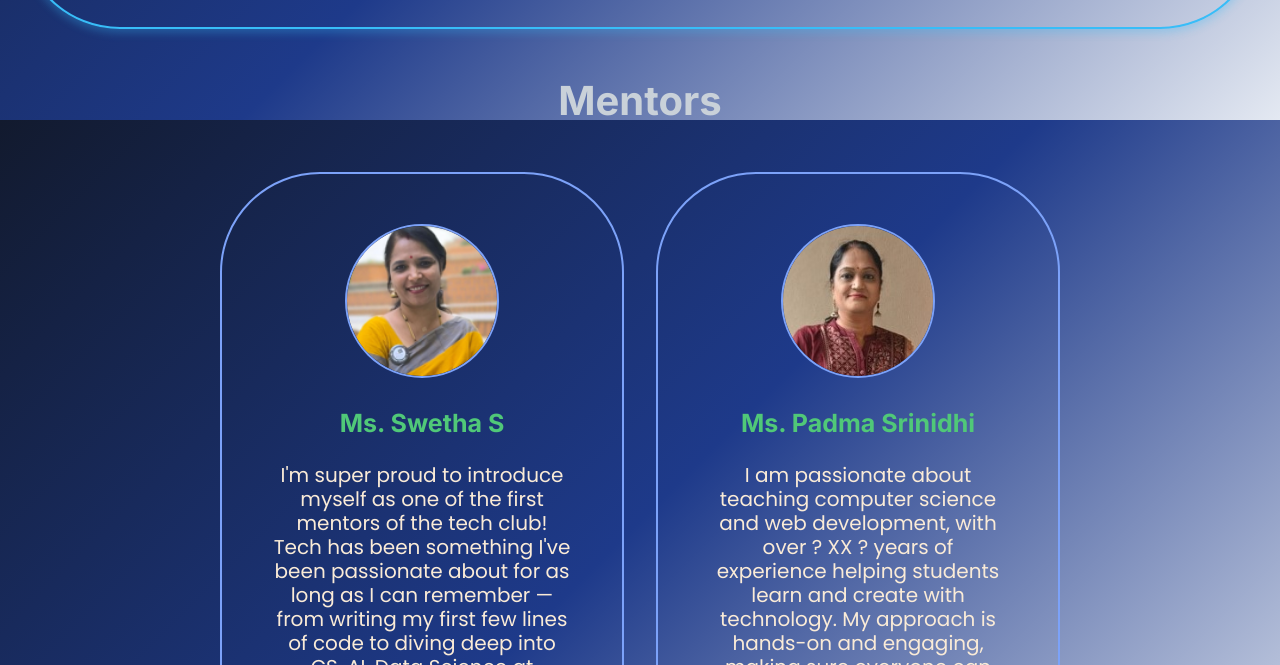
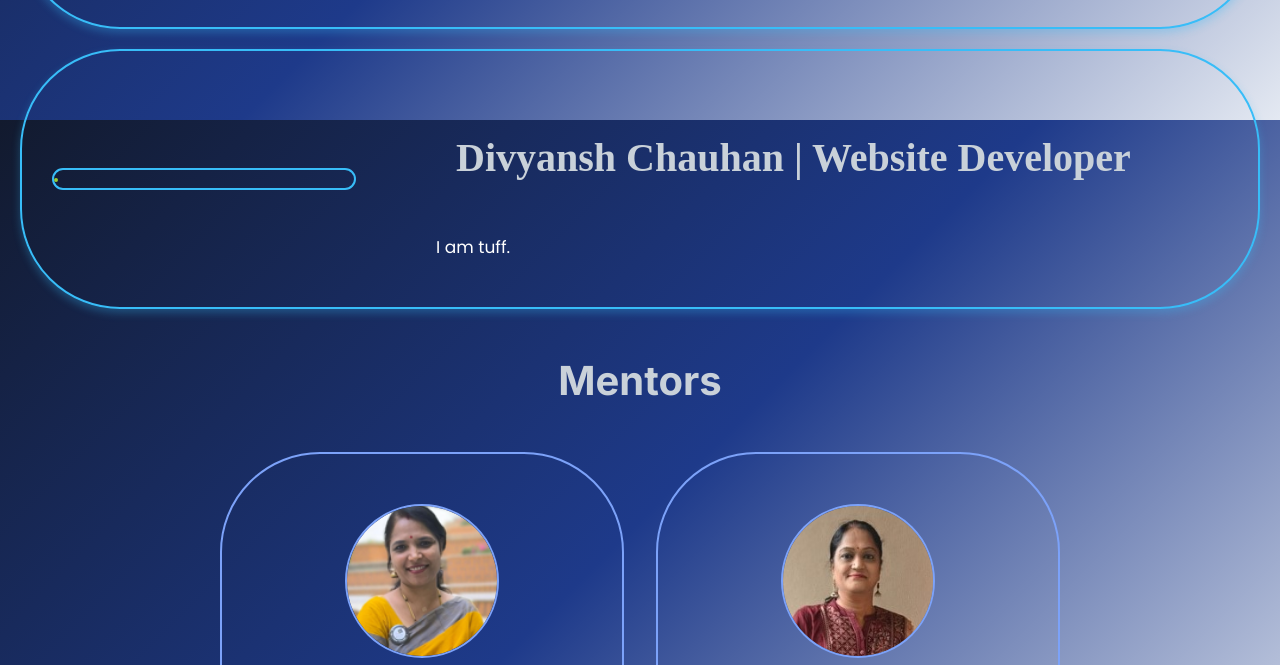
Before and after one commit to quantumneural/tech-club-wbst, a plain HTML site: page about.html in a window 1280 px wide. Shown: the part 2280-2945 px from the top of the page. Drawn offline with Linux system fonts and the light colour scheme; a web font is replaced by a local one.

```diff
--- a/about.html
+++ b/about.html
@@ -142,6 +142,19 @@
             </div>
         </div>
 
+        <div class="info-container">
+            <div class="portrait">
+                <img class="about-me-img" src="">
+            </div>
+            <div class="about">
+                <h2 class = "headings-pg2 div-link" style = "text-align: left;">Divyansh Chauhan | Website Developer</h2>
+                <p style = "text-align: left;">
+                    I am tuff.
+                </p>
+            </div>
+        </div>
+
+
         <h1 class="headings-pg2">Mentors</h1>
 
         <div class="mentors">
@@ -188,6 +201,7 @@
                 <span class="dev" onclick="window.open('https://github.com/Hamprogrammer', '_blank')">Hamiz</span>
             </p>
             <p style="font-size: 0.75rem;">Blueprinted by Art Club</p>
+            <p style="font-size: 0.75rem;">&copy; 2025 Tech Club</p>
         </footer>
 </body>
 </html>
```
